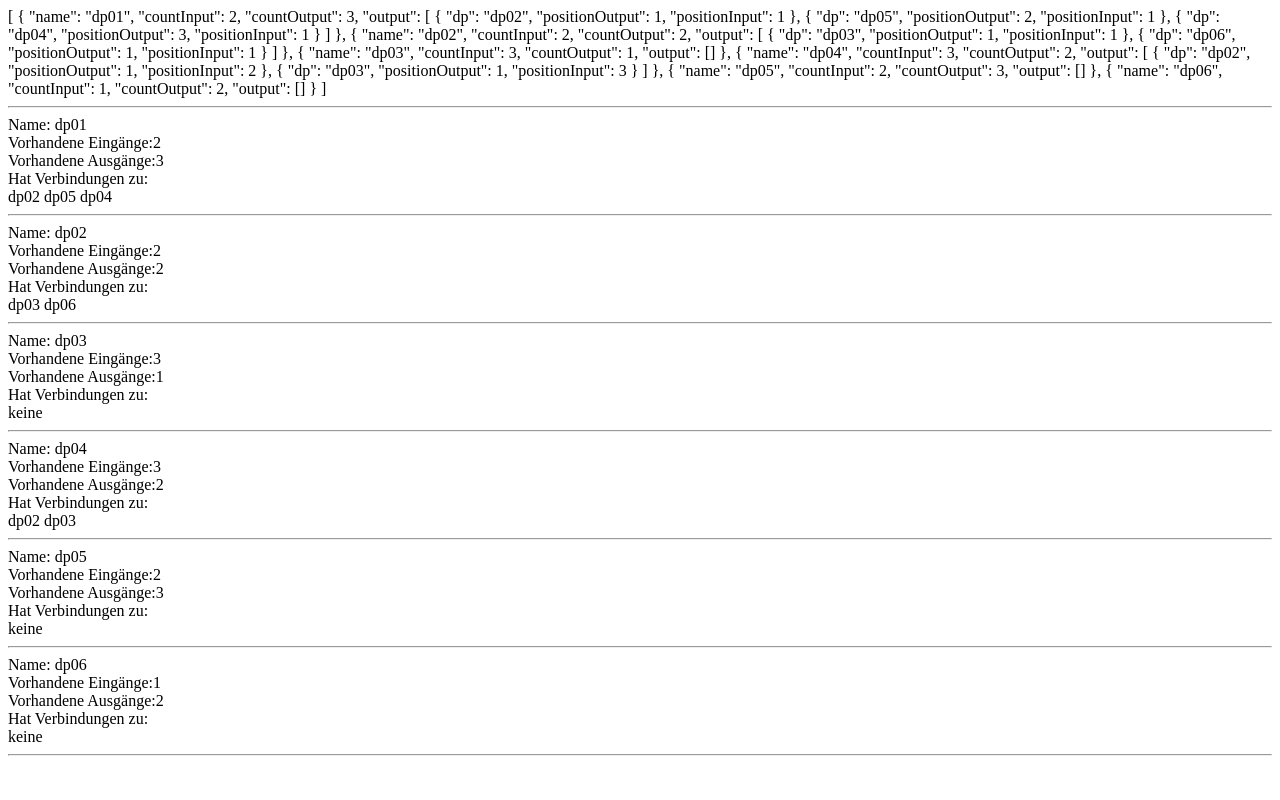
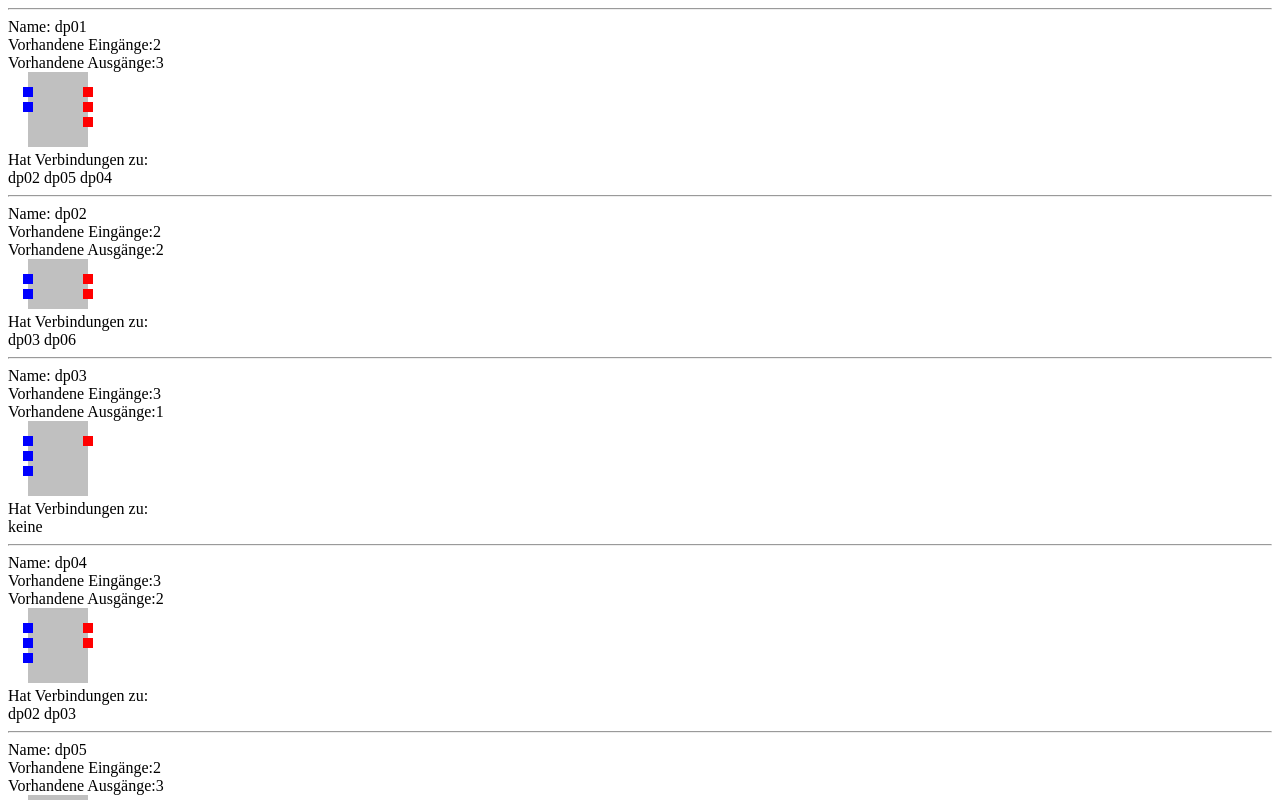
Before and after one commit to Nora404/learn-about-graphs, an Angular app in the folder graphs2/: page / in a window 1280 px wide. Shown: the top 800 px of the page. Built offline with nearby package versions, Linux system fonts and the light colour scheme.

Commit message:
datapoints visualisieren

```diff
--- a/graphs2/src/app/app.component.html
+++ b/graphs2/src/app/app.component.html
@@ -1,5 +1,3 @@
-{{data$ | async | json}}
-
 <hr>
 
 
@@ -7,6 +5,32 @@
   Name: {{data.name}}<br>
   Vorhandene Eingänge:{{data.countInput}}<br>
   Vorhandene Ausgänge:{{data.countOutput}}<br>
+
+  <svg
+  xmlns="http://www.w3.org/2000/svg"
+  xmlns:xlink="http://www.w3.org/1999/xlink"
+  width="100"
+  [attr.height]="biggerNumber(data.countInput, data.countOutput)*25"
+  >
+    <rect x="20" y="0" width="60" height="100%" fill="silver"/>
+
+    <ng-container *ngFor="let input of createArray(data.countInput)">
+      <rect x="15"
+            [attr.y]="input*15"
+            width="10"
+            height="10"
+            fill="blue"/>
+    </ng-container>
+
+    <ng-container *ngFor="let input of createArray(data.countOutput)">
+      <rect x="75"
+            [attr.y]="input*15"
+            width="10"
+            height="10"
+            fill="red"/>
+    </ng-container>
+
+  </svg><br>
 
   Hat Verbindungen zu:
     <div *ngIf="data.output.length > 0">
--- a/graphs2/src/app/app.component.ts
+++ b/graphs2/src/app/app.component.ts
@@ -15,4 +15,16 @@ export class AppComponent {
   title = 'graphs2';
   data$: Observable<Datapoint[]> = inject(DataService).data;
 
+  biggerNumber(n1: number, n2: number):number{
+    return n1 > n2 ? n1 : n2;
+  }
+
+  createArray(n: number){
+    let array = [];
+    for(let i = 1; i <= n; i++){
+      array.push(i);
+    }
+    return array;
+  }
+
 }
```
